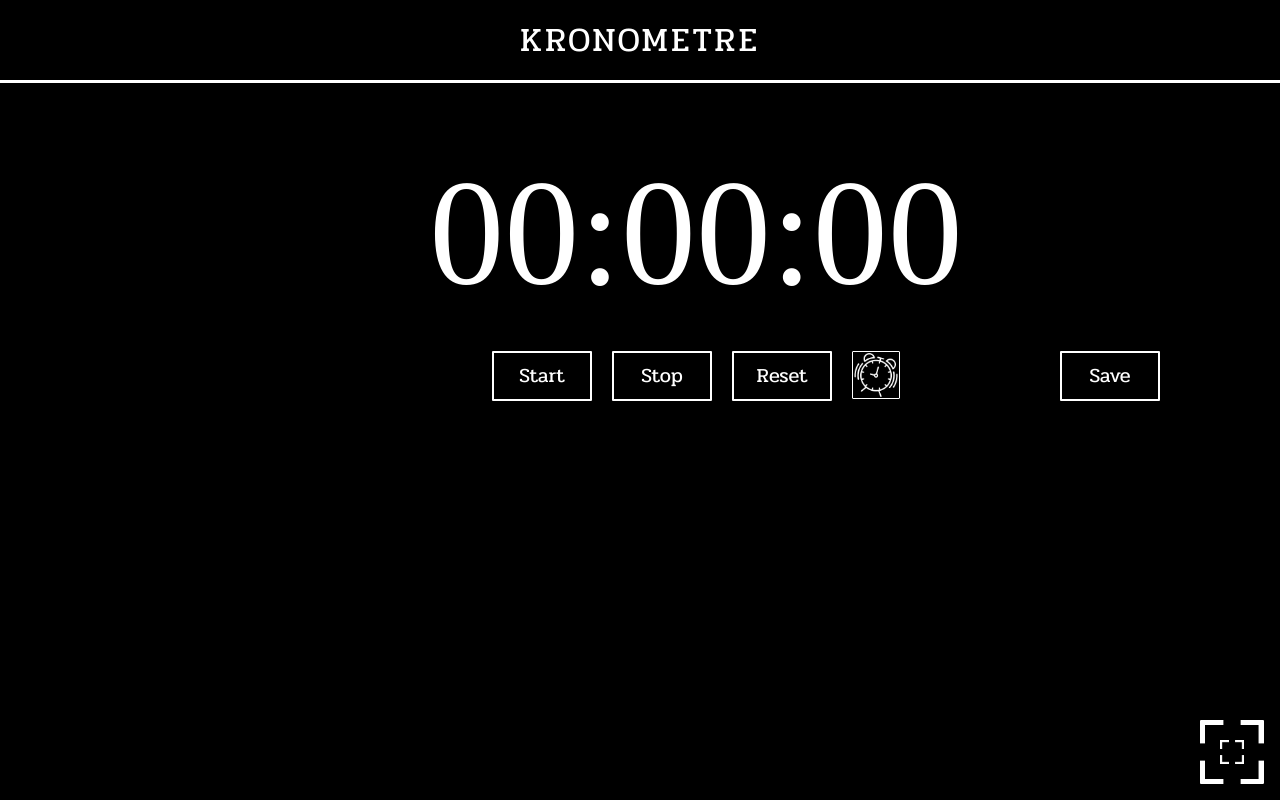
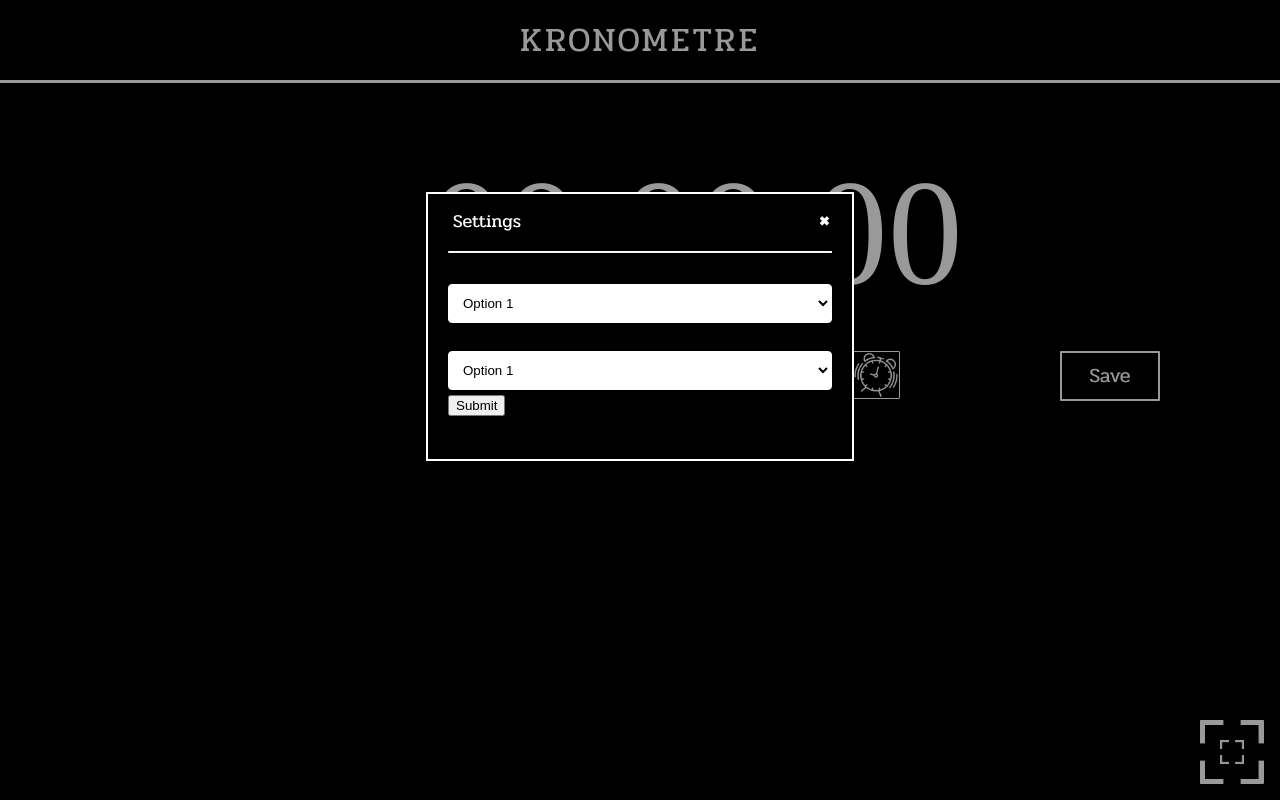
Before and after one commit to haldonmez/Chronometer, a plain HTML site: page index.html in a window 1280 px wide. Both pictures are taken after a click on the button 876 px from the left and 374 px from the top of the page. Drawn offline with Linux system fonts and the light colour scheme.

Commit message:
Notify Button Changes
Notify Button menu created
Dropdown menu's will be adjusted

```diff
--- a/index.html
+++ b/index.html
@@ -24,13 +24,39 @@
                         <button id="startButton" onclick="startChronoMeter()">Start</button>
                         <button id="stopButton" onclick="stopChronoMeter()">Stop</button>
                         <button id="resetButton" onclick="resetChronoMeter()">Reset</button>
-                        <button id="notifyButton" onclick="notifyChronomeer()"></button>
+                        <button id="notifyButton" onclick="notifyChronometer()"></button>
                         <button id="saveButton" onclick="saveChronoMeter()">Save</button>
                     </div>
                 </div>
             </div>
             <div class="screenShot"><button id="ssButton" onclick="takeScreenShot()"></button></div>
         </div>
+        <!-- The Modal -->
+        <div id="myModal" class="modal">
+
+            <!-- Modal content -->
+            <div class="modal-content">
+              <div style="display: flex; justify-content: space-between; align-items: center;">
+                <p style="color: white;font-family: 'Pridi', serif;margin: 5px; font-size: 18px;">Settings</p>
+                <span class="close">&times;</span>
+              </div>
+              <hr style="border-top: 1px solid white;">
+              <form id="myForm">
+                <label for="dropdown1">Dropdown 1:</label><br>
+                <select id="dropdown1" name="dropdown1">
+                  <option value="option1">Option 1</option>
+                  <option value="option2">Option 2</option>
+                </select><br>
+                <label for="dropdown2">Dropdown 2:</label><br>
+                <select id="dropdown2" name="dropdown2">
+                  <option value="option1">Option 1</option>
+                  <option value="option2">Option 2</option>
+                </select><br>
+                <input type="submit" value="Submit">
+              </form>
+            </div>
+
+        </div>
         <script src="main.js">  </script>
         <script src="html2canvas.js"></script>
     </body>
--- a/main.js
+++ b/main.js
@@ -99,3 +99,41 @@ function takeScreenShot()
       a.click();
     })
 }
+
+
+
+var modal = document.getElementById("myModal");
+
+// Get the button that opens the modal
+var btn = document.getElementById("notifyButton");
+
+// Get the <span> element that closes the modal
+var span = document.getElementsByClassName("close")[0];
+
+// When the user clicks the button, open the modal
+btn.onclick = function() {
+  modal.style.display = "block";
+}
+
+// When the user clicks on <span> (x), close the modal
+span.onclick = function() {
+  modal.style.display = "none";
+}
+
+// When the user clicks anywhere outside of the modal, close it
+window.onclick = function(event) {
+  if (event.target == modal) {
+    modal.style.display = "none";
+  }
+}
+
+// Handle form submission
+document.getElementById("myForm").addEventListener("submit", function(event){
+  event.preventDefault();
+  // Get the form data
+  var formData = new FormData(event.target);
+  // Use the form data
+  console.log(formData.get("fname"));
+  // Close the modal
+  modal.style.display = "none";
+});
--- a/styles.css
+++ b/styles.css
@@ -154,3 +154,57 @@ button:hover{
     background-position: center;
 
 }
+
+.modal {
+    display: none; /* Hidden by default */
+    position: fixed; /* Stay in place */
+    z-index: 1; /* Sit on top */
+    left: 0;
+    top: 0;
+    width: 100%; /* Full width */
+    height: 100%; /* Full height */
+    overflow: auto; /* Enable scroll if needed */
+    background-color: rgb(0,0,0); /* Fallback color */
+    background-color: rgba(0,0,0,0.4); /* Black w/ opacity */
+  }
+
+  /* Modal Content/Box */
+  .modal-content {
+    justify-content: center;
+    background-color: black;
+    margin: 15% auto; /* 15% from the top and centered */
+    padding-left: 20px;
+    padding-right: 20px;
+    padding-top: 5px;
+    padding-bottom: 20px;
+    border: 2px solid white;
+    width: 30%;
+    height: 30%; /* Could be more or less, depending on screen size */
+  }
+
+  /* The Close Button */
+  .close {
+    color: white;
+    font-size: 28px;
+    font-weight: bold;
+  }
+
+  .close:hover,
+  .close:focus {
+    color: gray;
+    text-decoration: none;
+    cursor: pointer;
+  }
+
+  /* Dropdown menus */
+  select {
+    width: 100%;
+    padding: 10px;
+    margin: 5px 0;
+    display: inline-block;
+    border: 1px solid white;
+    border-radius: 4px;
+    box-sizing: border-box;
+    background-color: white;
+    color: black;
+  }
```
